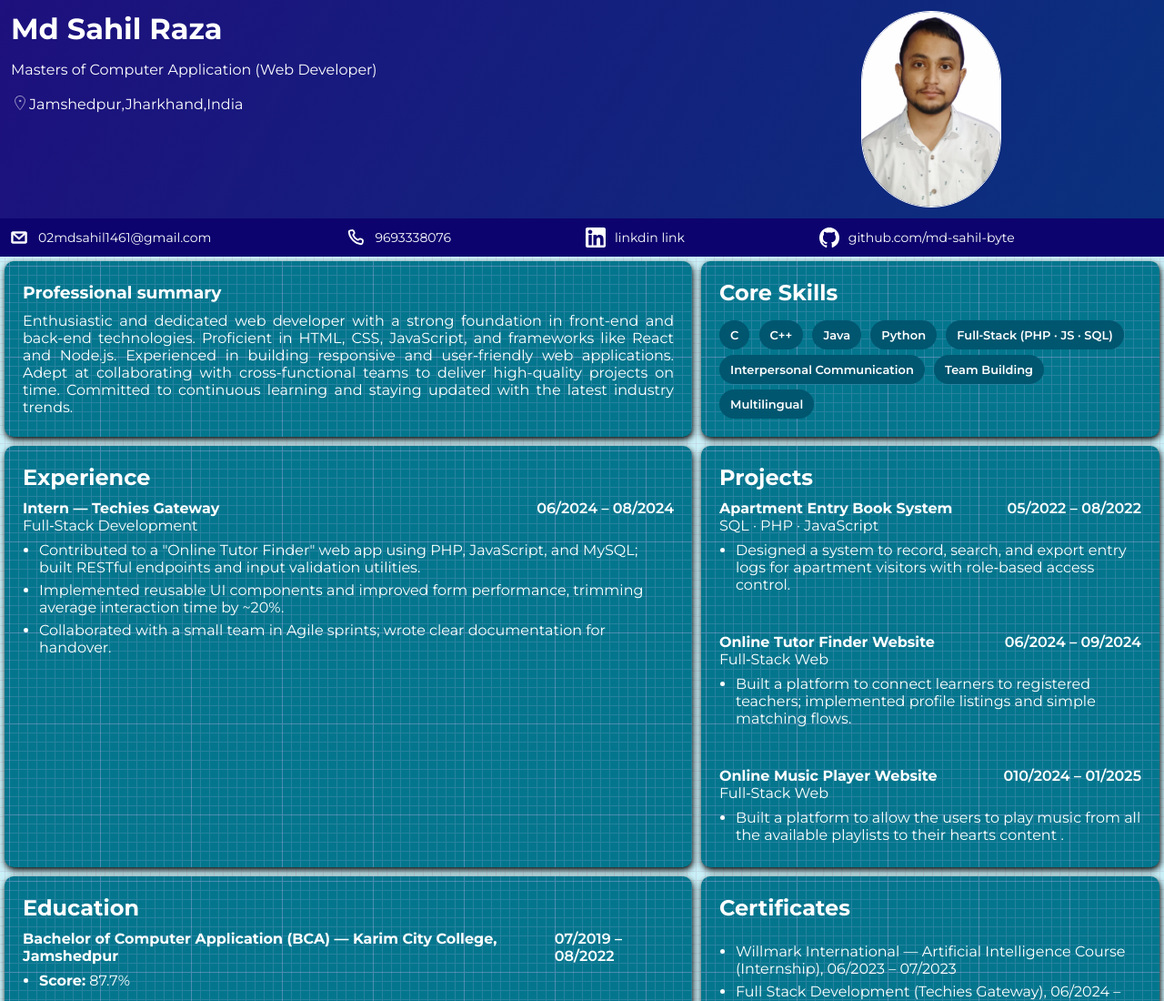
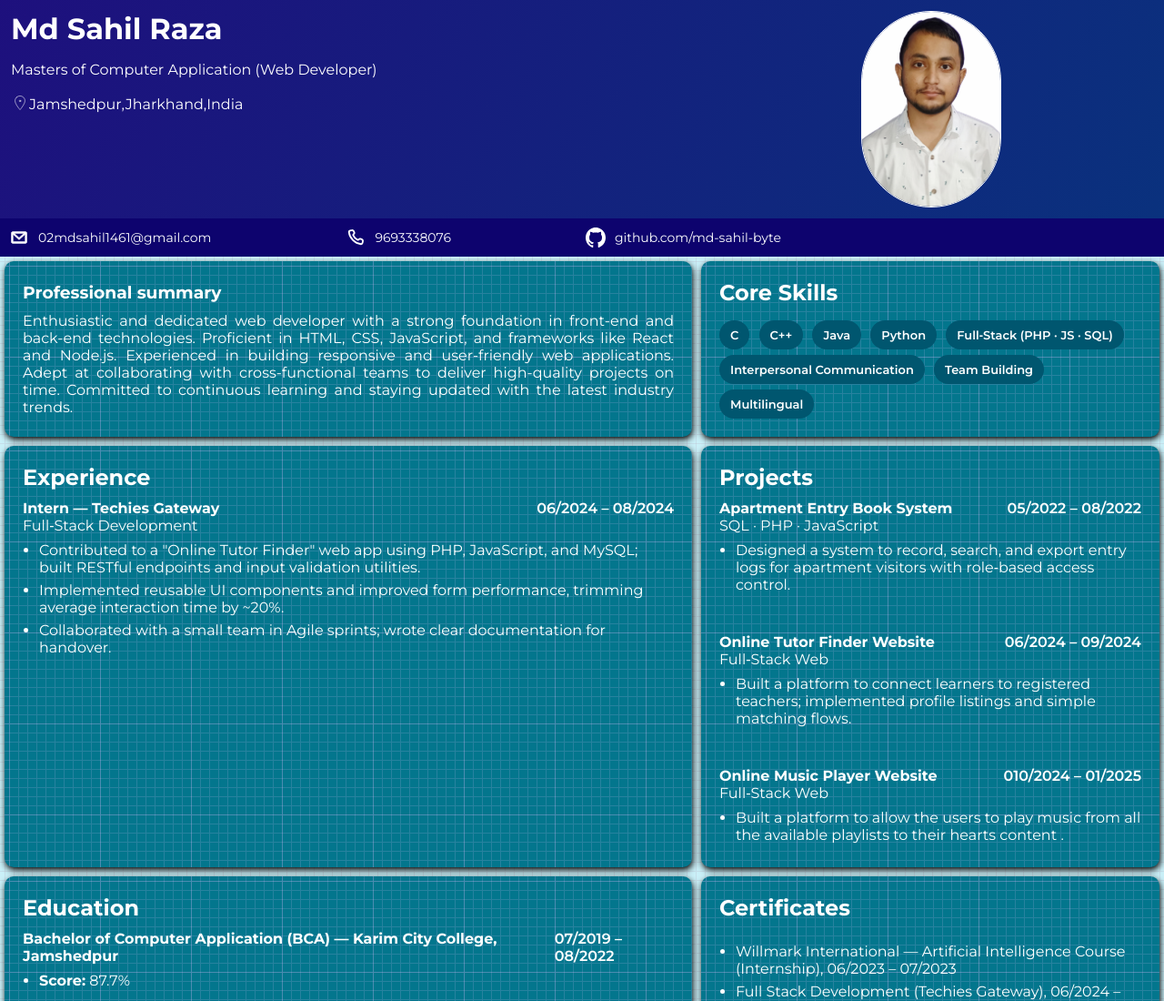
Before and after one commit to md-sahil-byte/Md-Sahil-Raza-Resume, a plain HTML site: page index.html in a window 1280 px wide. Shown: the top 1100 px of the page at 91% size. Drawn offline with Linux system fonts and the light colour scheme; a web font is replaced by a local one.

Commit message:
Add files via upload

```diff
--- a/index.html
+++ b/index.html
@@ -28,7 +28,7 @@
             <ul class="contactsList">
                 <li><a href="02mdsahil1461@gmai.com"><img src="img/mail.svg" alt="">02mdsahil1461@gmail.com</a></li>
                 <li><a href="#"><img src="img/call.svg" alt="">9693338076</a></li>
-                <li><a href="linkdin.com"><img src="img/linkdin.svg" alt=""> linkdin link</a></li>
+                <!-- <li><a href="linkdin.com"><img src="img/linkdin.svg" alt=""> linkdin link</a></li> -->
                 <li><a href="https://github.com/md-sahil-byte"><img src="img/git.svg"
                             alt="">github.com/md-sahil-byte</a></li>
             </ul>
```
